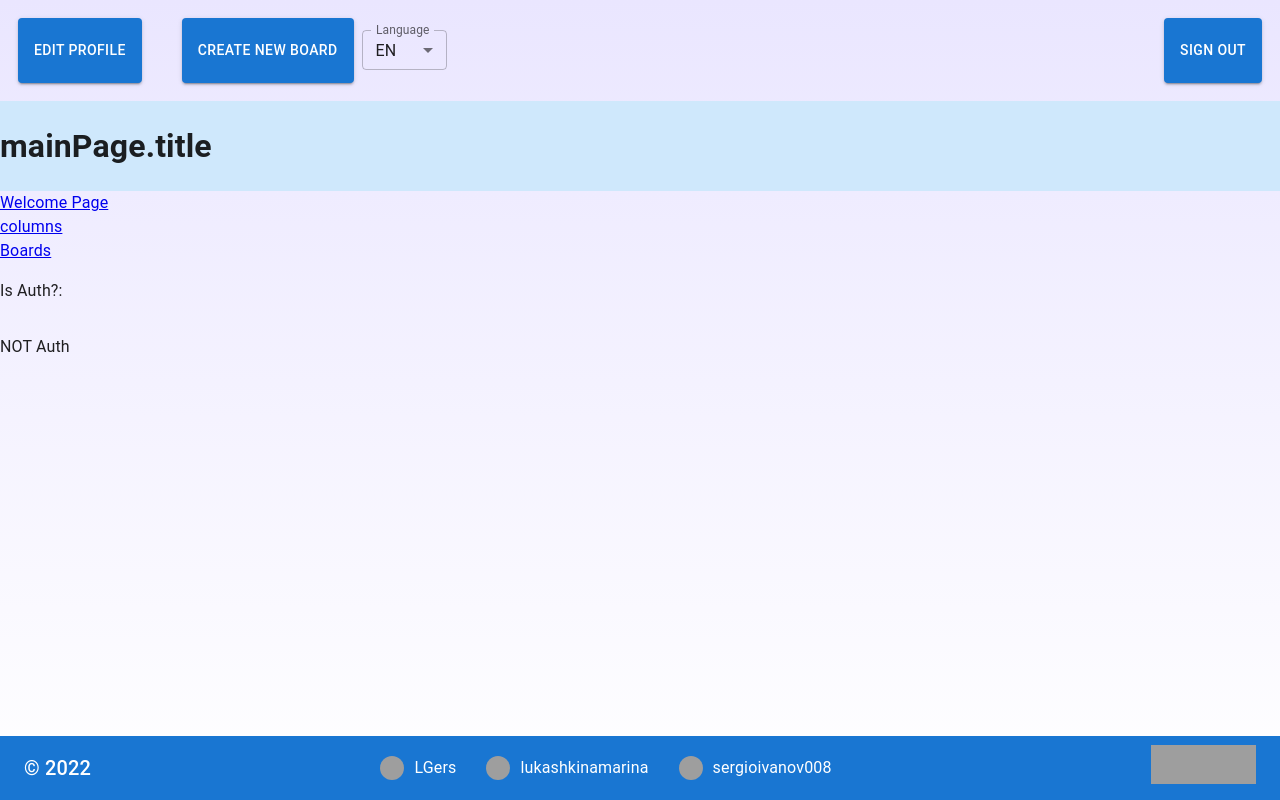
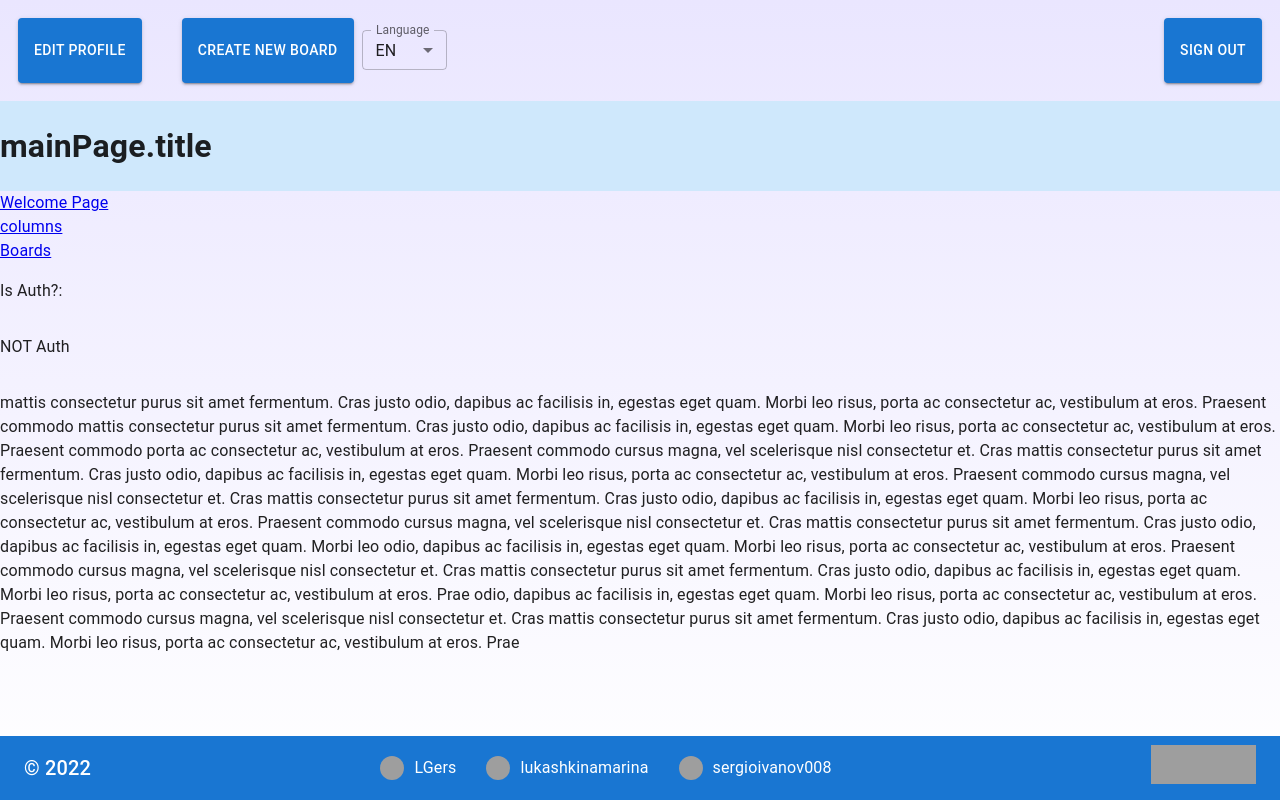
Before and after one commit to LGers/project-management-app, a React (Create React App) app: page /test in a window 1280 px wide. Built offline with nearby package versions, Linux system fonts and the light colour scheme; grey boxes are pictures that could not be loaded.

Commit message:
feat: add sticky header

```diff
--- a/src/components/MainHeader/MainHeader.tsx
+++ b/src/components/MainHeader/MainHeader.tsx
@@ -1,11 +1,13 @@
 import React, { useState } from 'react';
 import {
+  AppBar,
   Button,
   Dialog,
   DialogActions,
   DialogContent,
   DialogContentText,
   DialogTitle,
+  Slide,
   TextField,
 } from '@mui/material';
 import { JustifySpaceBetween, MainHeaderWrapper } from './MainHeader.styles';
@@ -18,7 +20,7 @@ import { useTranslation } from 'react-i18next';
 import { useDispatch } from 'react-redux';
 import { setAuth } from '../../redux/auth/auth.slice';
 
-export const MainHeader = () => {
+export const MainHeader = ({ hide }: { hide: boolean }) => {
   const { t } = useTranslation();
   const [open, setOpen] = useState<boolean>(false);
   const [boardName, setBoardName] = useState<string>('');
@@ -45,10 +47,11 @@ export const MainHeader = () => {
   };
 
   const logoutHandler = (): void => {
+    localStorage.removeItem('authToken');
     dispatch(setAuth(false));
   };
 
-  return (
+  const header = (
     <>
       <MainHeaderWrapper>
         <JustifySpaceBetween>
@@ -99,4 +102,15 @@ export const MainHeader = () => {
       </div>
     </>
   );
+
+  return (
+    <>
+      <Slide appear={false} direction="down" in={!hide}>
+        <AppBar>{header}</AppBar>
+      </Slide>
+      <Slide appear={false} direction="down" in={hide}>
+        <div>{header}</div>
+      </Slide>
+    </>
+  );
 };
--- a/src/pages/MainPage/MainPage.tsx
+++ b/src/pages/MainPage/MainPage.tsx
@@ -1,5 +1,5 @@
-import { Box } from '@mui/material';
-import React from 'react';
+import { Box, useScrollTrigger } from '@mui/material';
+import React, { LegacyRef, useEffect, useRef, useState } from 'react';
 import {
   Wrapper,
   Content,
@@ -13,15 +13,19 @@ import { useSelector } from 'react-redux';
 import { RootState } from '../../redux/store';
 import { useTranslation } from 'react-i18next';
 import { MainHeader } from '../../components/MainHeader';
+import { useScroll } from './useScroll';
 
 export const MainPage = () => {
   const auth = useSelector((state: RootState) => state.auth);
+
   const { t } = useTranslation();
+  const ref = useRef();
+  const trigger = useScroll(ref);
   return (
     <BodyWrapper>
       <Wrapper>
-        <MainHeader />
-        <Content>
+        <MainHeader hide={trigger} />
+        <Content ref={ref as unknown as LegacyRef<HTMLDivElement>}>
           <Box sx={{ bgcolor: '#cfe8fc' }}>
             <h1>{t('mainPage.title')}</h1>
           </Box>
@@ -30,6 +34,31 @@ export const MainPage = () => {
           <Link to={PATH.BOARDS}>Boards</Link>
           <p>Is Auth?: </p>
           {auth.isAuth ? <p>Is Auth</p> : <p>NOT Auth</p>}
+          <p>
+            {' '}
+            mattis consectetur purus sit amet fermentum. Cras justo odio, dapibus ac facilisis in,
+            egestas eget quam. Morbi leo risus, porta ac consectetur ac, vestibulum at eros.
+            Praesent commodo mattis consectetur purus sit amet fermentum. Cras justo odio, dapibus
+            ac facilisis in, egestas eget quam. Morbi leo risus, porta ac consectetur ac, vestibulum
+            at eros. Praesent commodo porta ac consectetur ac, vestibulum at eros. Praesent commodo
+            cursus magna, vel scelerisque nisl consectetur et. Cras mattis consectetur purus sit
+            amet fermentum. Cras justo odio, dapibus ac facilisis in, egestas eget quam. Morbi leo
+            risus, porta ac consectetur ac, vestibulum at eros. Praesent commodo cursus magna, vel
+            scelerisque nisl consectetur et. Cras mattis consectetur purus sit amet fermentum. Cras
+            justo odio, dapibus ac facilisis in, egestas eget quam. Morbi leo risus, porta ac
+            consectetur ac, vestibulum at eros. Praesent commodo cursus magna, vel scelerisque nisl
+            consectetur et. Cras mattis consectetur purus sit amet fermentum. Cras justo odio,
+            dapibus ac facilisis in, egestas eget quam. Morbi leo odio, dapibus ac facilisis in,
+            egestas eget quam. Morbi leo risus, porta ac consectetur ac, vestibulum at eros.
+            Praesent commodo cursus magna, vel scelerisque nisl consectetur et. Cras mattis
+            consectetur purus sit amet fermentum. Cras justo odio, dapibus ac facilisis in, egestas
+            eget quam. Morbi leo risus, porta ac consectetur ac, vestibulum at eros. Prae odio,
+            dapibus ac facilisis in, egestas eget quam. Morbi leo risus, porta ac consectetur ac,
+            vestibulum at eros. Praesent commodo cursus magna, vel scelerisque nisl consectetur et.
+            Cras mattis consectetur purus sit amet fermentum. Cras justo odio, dapibus ac facilisis
+            in, egestas eget quam. Morbi leo risus, porta ac consectetur ac, vestibulum at eros.
+            Prae
+          </p>
         </Content>
         <FooterWrapper>
           {/* <p>Footer</p> */}
--- /dev/null
+++ b/src/pages/MainPage/useScroll.ts
@@ -0,0 +1,24 @@
+import { useState, useEffect } from 'react';
+
+export const useScroll = (ref: React.MutableRefObject<HTMLDivElement | undefined>) => {
+  const [trigger, setTrigger] = useState<boolean>(true);
+
+  useEffect(() => {
+    const handleScroll = () => {
+      if (ref && (ref.current as unknown as HTMLDivElement).scrollTop) {
+        setTrigger(true);
+      } else {
+        setTrigger(false);
+      }
+    };
+    if (ref) {
+      (ref.current as unknown as HTMLDivElement).addEventListener('scroll', handleScroll);
+      return () => {
+        if (ref.current) {
+          (ref.current as unknown as HTMLDivElement).removeEventListener('scroll', handleScroll);
+        }
+      };
+    }
+  }, [trigger, ref]);
+  return trigger;
+};
```
